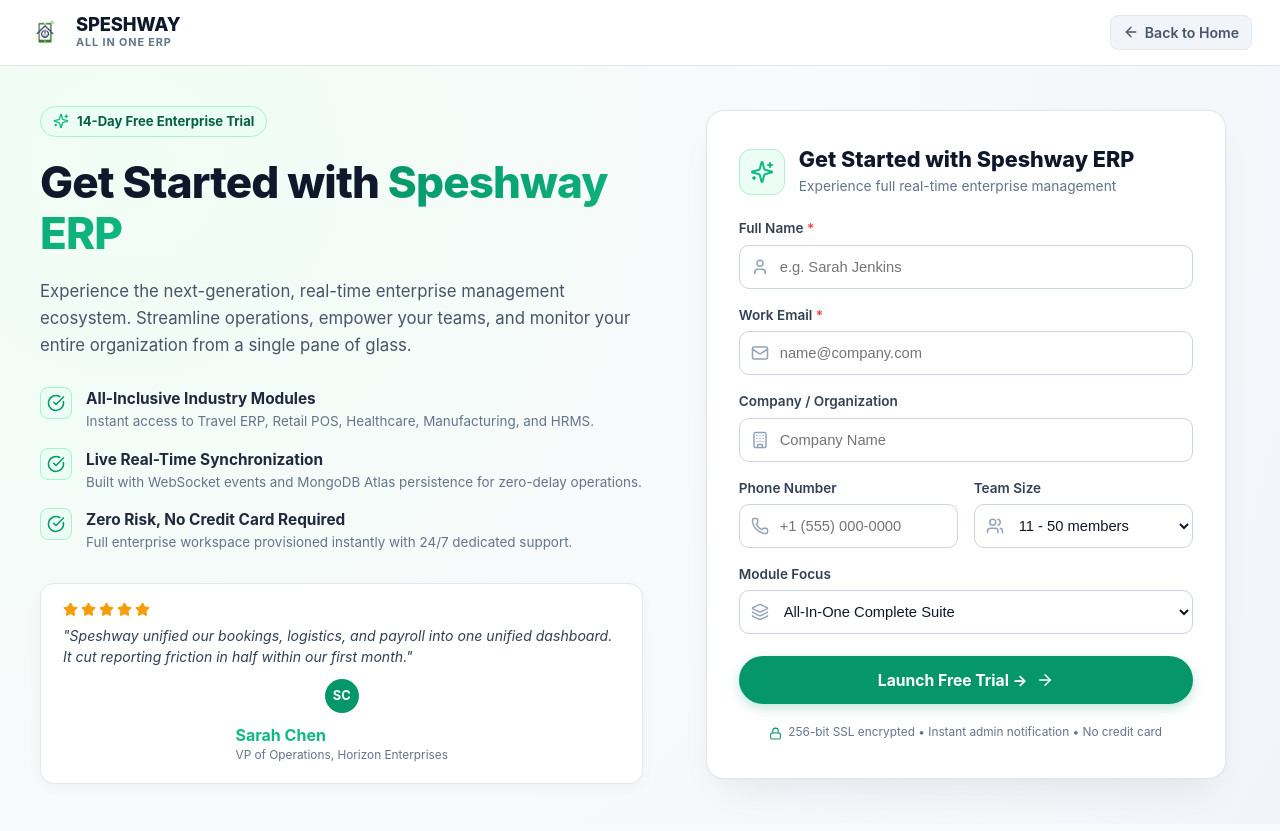
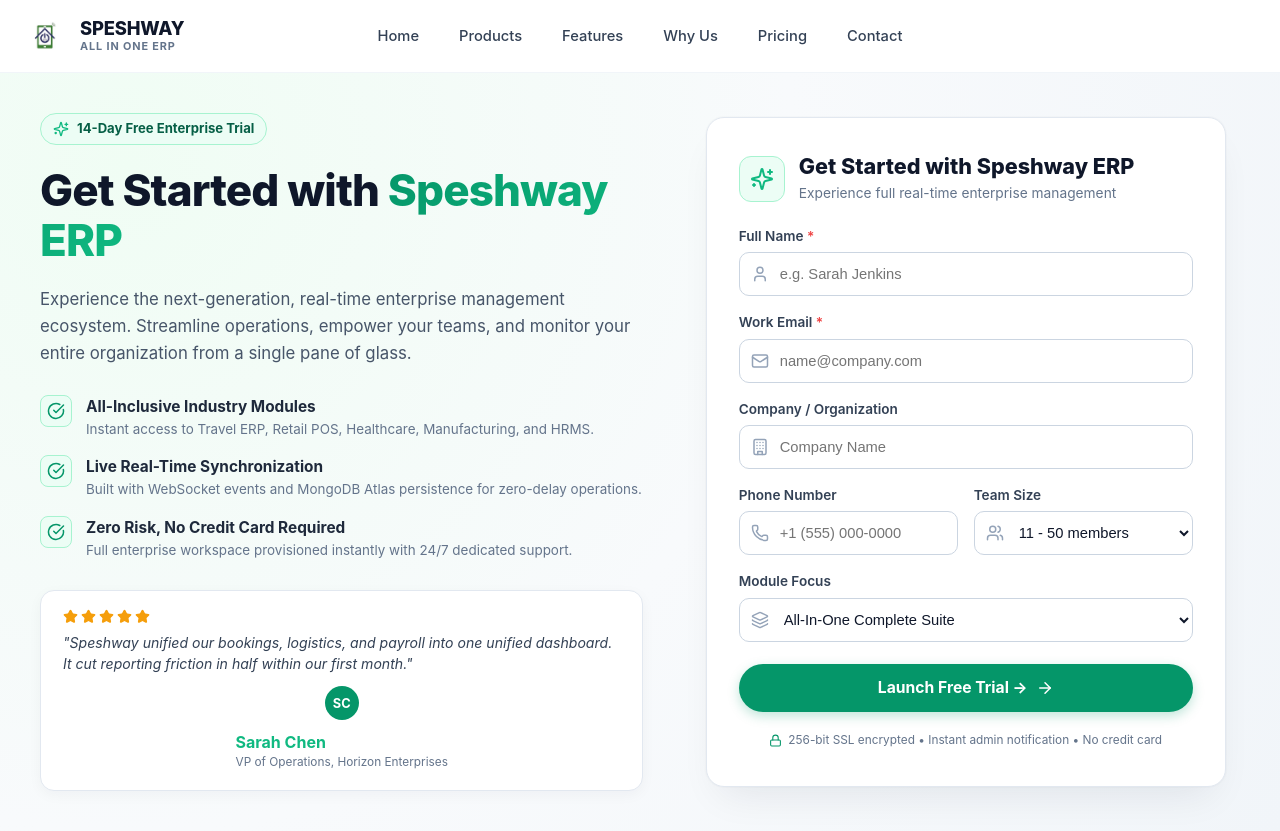
Before and after one commit to naveen3831/Speshway-All-In-One-ERP, a React (Vite) app in the folder client/: page /get-started in a window 1280 px wide. Built offline with nearby package versions, Linux system fonts and the light colour scheme; no server answers.

Commit message:
feat: use standard Navbar header with navigation options on Get Started page

```diff
--- a/client/src/pages/GetStartedPage.jsx
+++ b/client/src/pages/GetStartedPage.jsx
@@ -17,6 +17,7 @@ import {
   Globe,
   Lock,
 } from 'lucide-react';
+import { Navbar } from '../components/landing/Navbar';
 import './GetStartedPage.css';
 
 export const GetStartedPage = () => {
@@ -65,23 +66,8 @@ export const GetStartedPage = () => {
 
   return (
     <div className="getstarted-page-wrapper">
-      {/* Top Navigation Bar */}
-      <header className="getstarted-topbar">
-        <div className="getstarted-topbar-content">
-          <Link to="/" className="getstarted-brand">
-            <img src="/logo.png" alt="Speshway ERP Logo" className="getstarted-logo-img" />
-            <div className="getstarted-brand-text">
-              <span className="brand-title">SPESHWAY</span>
-              <span className="brand-subtitle">ALL IN ONE ERP</span>
-            </div>
-          </Link>
-
-          <Link to="/" className="getstarted-back-link">
-            <ArrowLeft size={16} />
-            <span>Back to Home</span>
-          </Link>
-        </div>
-      </header>
+      {/* Standard Header with Navigation Options */}
+      <Navbar />
 
       {/* Main Full-Screen Split Layout */}
       <main className="getstarted-main-container">
```
